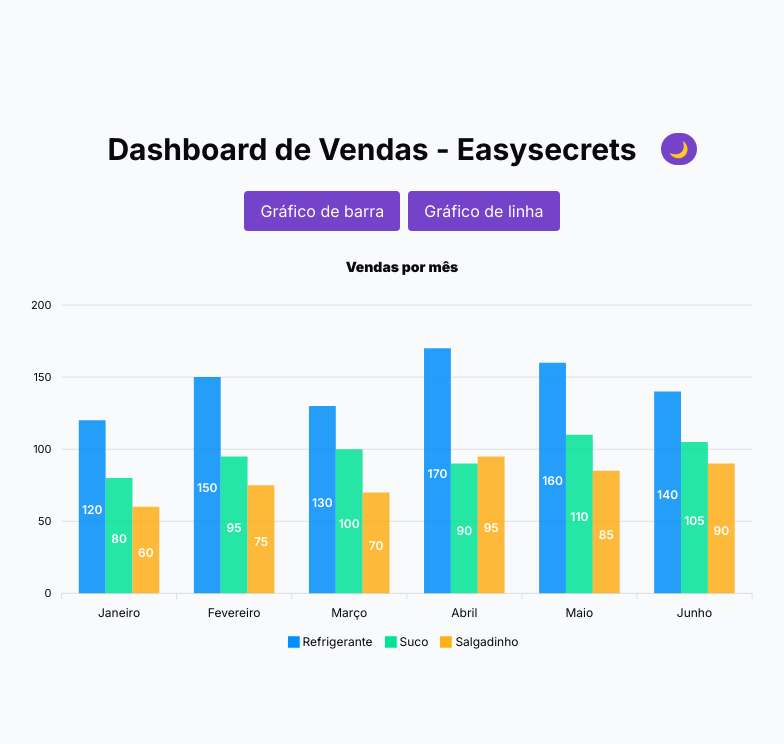
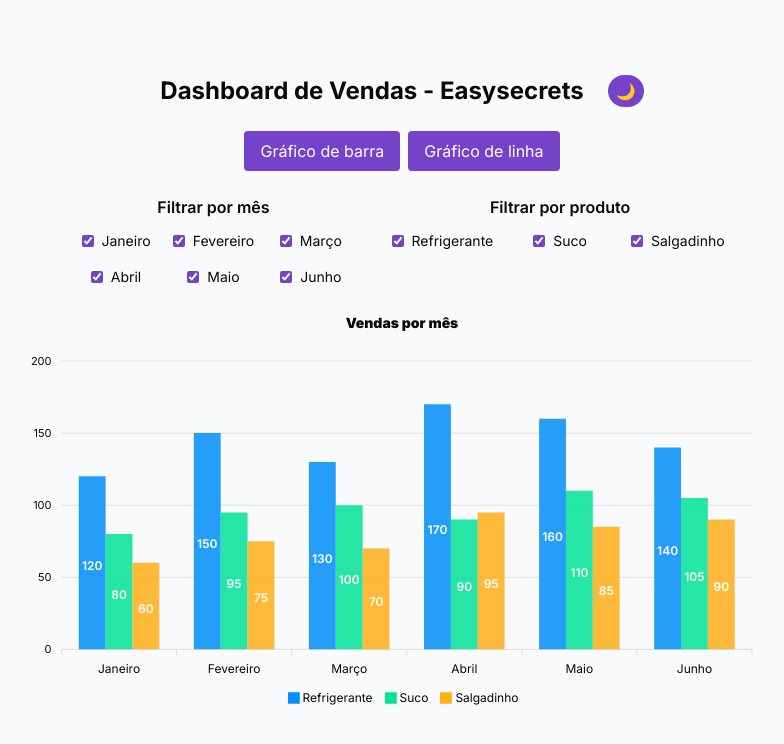
Before and after one commit to gctoledo/Desafio-tecnico-Easysecrets, a React (Vite) app: page / in a window 1280 px wide. Shown: the top 744 px of the page, without its empty margins (238-1022 px from the left). Built offline with nearby package versions, Linux system fonts and the light colour scheme.

Commit message:
feat: add filter feature to chart

```diff
--- a/src/App.tsx
+++ b/src/App.tsx
@@ -1,6 +1,7 @@
 import ImplChart from "./components/Chart";
 import ChartSelector from "./components/ChartSelector";
 import Container from "./components/Container";
+import Filters from "./components/Filters";
 import Header from "./components/Header";
 
 function App() {
@@ -10,6 +11,8 @@
 
       <ChartSelector />
 
+      <Filters />
+
       <div className="w-full max-w-3xl">
         <ImplChart />
       </div>
--- a/src/components/Chart.tsx
+++ b/src/components/Chart.tsx
@@ -3,24 +3,40 @@
 import { snapshotOf } from "../utils/snapshotOf";
 import { useTheme } from "../hooks/useTheme";
 import { getChartOptions } from "../config/chartOptions";
+import { filterChartData } from "../utils/filterChartData";
 
 const ImplChart = () => {
   const { theme } = useTheme();
 
+  /**
+   * Utilizei seletores individuas para garantir que
+   * apenas o campo que foi alterado seja re-renderizado
+   */
   const months = useChartStore((state) => state.months);
-  const data = useChartStore((state) => state.data);
+  const rawData = useChartStore((state) => state.data);
   const type = useChartStore((state) => state.type);
+  const selectedProducts = useChartStore((state) => state.selectedProducts);
+  const selectedMonths = useChartStore((state) => state.selectedMonths);
 
-  const options = getChartOptions(months, theme);
-  const dataSnapshot = snapshotOf(data);
+  const options = getChartOptions(selectedMonths, theme);
+
+  const filteredData = filterChartData(
+    rawData,
+    months,
+    selectedProducts,
+    selectedMonths
+  );
+
+  const dataSnapshot = snapshotOf(filteredData);
 
   return (
     <Chart
-      key={type}
+      key={type + selectedProducts.join() + selectedMonths.join()}
       options={options}
       type={type}
       series={dataSnapshot}
       height={400}
+      width="100%"
     />
   );
 };
--- /dev/null
+++ b/src/components/FilterGroup.tsx
@@ -0,0 +1,37 @@
+interface FilterGroupProps {
+  title: string;
+  options: string[];
+  selected: string[];
+  onToggle: (item: string) => void;
+}
+
+const FilterGroup = ({
+  title,
+  options,
+  selected,
+  onToggle,
+}: FilterGroupProps) => {
+  return (
+    <div>
+      <h2 className="font-semibold mb-3 text-center">{title}</h2>
+      <div className="block md:grid md:grid-cols-3 md:gap-4">
+        {options.map((item) => (
+          <label
+            key={item}
+            className="flex items-center justify-start md:justify-center gap-2 text-sm cursor-pointer"
+          >
+            <input
+              type="checkbox"
+              className="accent-primary w-3 h-3"
+              checked={selected.includes(item)}
+              onChange={() => onToggle(item)}
+            />
+            {item}
+          </label>
+        ))}
+      </div>
+    </div>
+  );
+};
+
+export default FilterGroup;
--- /dev/null
+++ b/src/components/Filters.tsx
@@ -0,0 +1,14 @@
+import MonthFilter from "./MonthFilter";
+import ProductFilter from "./ProductFilter";
+
+const Filters = () => {
+  return (
+    <div className="flex gap-10 w-full justify-center items-start">
+      <MonthFilter />
+
+      <ProductFilter />
+    </div>
+  );
+};
+
+export default Filters;
--- a/src/components/Header.tsx
+++ b/src/components/Header.tsx
@@ -3,7 +3,9 @@
 const Header = () => {
   return (
     <header className="flex items-center justify-center gap-6">
-      <h1 className="font-bold text-3xl">Dashboard de Vendas - Easysecrets</h1>
+      <h1 className="font-bold text-xl md:text-2xl">
+        Dashboard de Vendas - Easysecrets
+      </h1>
 
       <ThemeButton />
     </header>
--- /dev/null
+++ b/src/components/MonthFilter.tsx
@@ -0,0 +1,27 @@
+import { useChartStore } from "../store/chart";
+import FilterGroup from "./FilterGroup";
+
+const MonthFilter = () => {
+  const months = useChartStore((state) => state.months);
+  const selected = useChartStore((state) => state.selectedMonths);
+  const setSelected = useChartStore((state) => state.setSelectedMonths);
+
+  const toggle = (month: string) => {
+    if (selected.includes(month)) {
+      setSelected(selected.filter((m) => m !== month));
+    } else {
+      setSelected([...selected, month]);
+    }
+  };
+
+  return (
+    <FilterGroup
+      title="Filtrar por mês"
+      options={months}
+      selected={selected}
+      onToggle={toggle}
+    />
+  );
+};
+
+export default MonthFilter;
--- /dev/null
+++ b/src/components/ProductFilter.tsx
@@ -0,0 +1,29 @@
+import { useChartStore } from "../store/chart";
+import FilterGroup from "./FilterGroup";
+
+const ProductFilter = () => {
+  const data = useChartStore((state) => state.data);
+  const selected = useChartStore((state) => state.selectedProducts);
+  const setSelected = useChartStore((state) => state.setSelectedProducts);
+
+  const products = data.map((item) => item.name);
+
+  const toggle = (name: string) => {
+    if (selected.includes(name)) {
+      setSelected(selected.filter((p) => p !== name));
+    } else {
+      setSelected([...selected, name]);
+    }
+  };
+
+  return (
+    <FilterGroup
+      title="Filtrar por produto"
+      options={products}
+      selected={selected}
+      onToggle={toggle}
+    />
+  );
+};
+
+export default ProductFilter;
--- a/src/store/chart.ts
+++ b/src/store/chart.ts
@@ -3,7 +3,7 @@
 
 type ChartType = "line" | "bar";
 
-interface ApexChartData {
+export interface ApexChartData {
   name: string;
   data: number[];
 }
@@ -12,7 +12,11 @@
   type: ChartType;
   months: string[];
   data: ApexChartData[];
+  selectedProducts: string[];
+  selectedMonths: string[];
   setChartType: (type: ChartType) => void;
+  setSelectedProducts: (products: string[]) => void;
+  setSelectedMonths: (months: string[]) => void;
 }
 
 export const useChartStore = create<ChartState>((set) => {
@@ -23,10 +27,16 @@
     data: product.vendas.map((sale) => sale.quantidade),
   }));
 
+  const allProducts = salesData.map((p) => p.produto);
+
   return {
     months,
     data,
     type: "bar",
+    selectedProducts: allProducts,
+    selectedMonths: months,
     setChartType: (type) => set({ type }),
+    setSelectedProducts: (products) => set({ selectedProducts: products }),
+    setSelectedMonths: (months) => set({ selectedMonths: months }),
   };
 });
--- /dev/null
+++ b/src/utils/filterChartData.ts
@@ -0,0 +1,25 @@
+import type { ApexChartData } from "../store/chart";
+
+export function filterChartData(
+  rawData: ApexChartData[],
+  allMonths: string[],
+  selectedProducts: string[],
+  selectedMonths: string[]
+): ApexChartData[] {
+  return rawData
+    .filter((product) => selectedProducts.includes(product.name))
+    .map((product) => {
+      const filteredSeries: number[] = [];
+
+      allMonths.forEach((mes, index) => {
+        if (selectedMonths.includes(mes)) {
+          filteredSeries.push(product.data[index]);
+        }
+      });
+
+      return {
+        name: product.name,
+        data: filteredSeries,
+      };
+    });
+}
```
